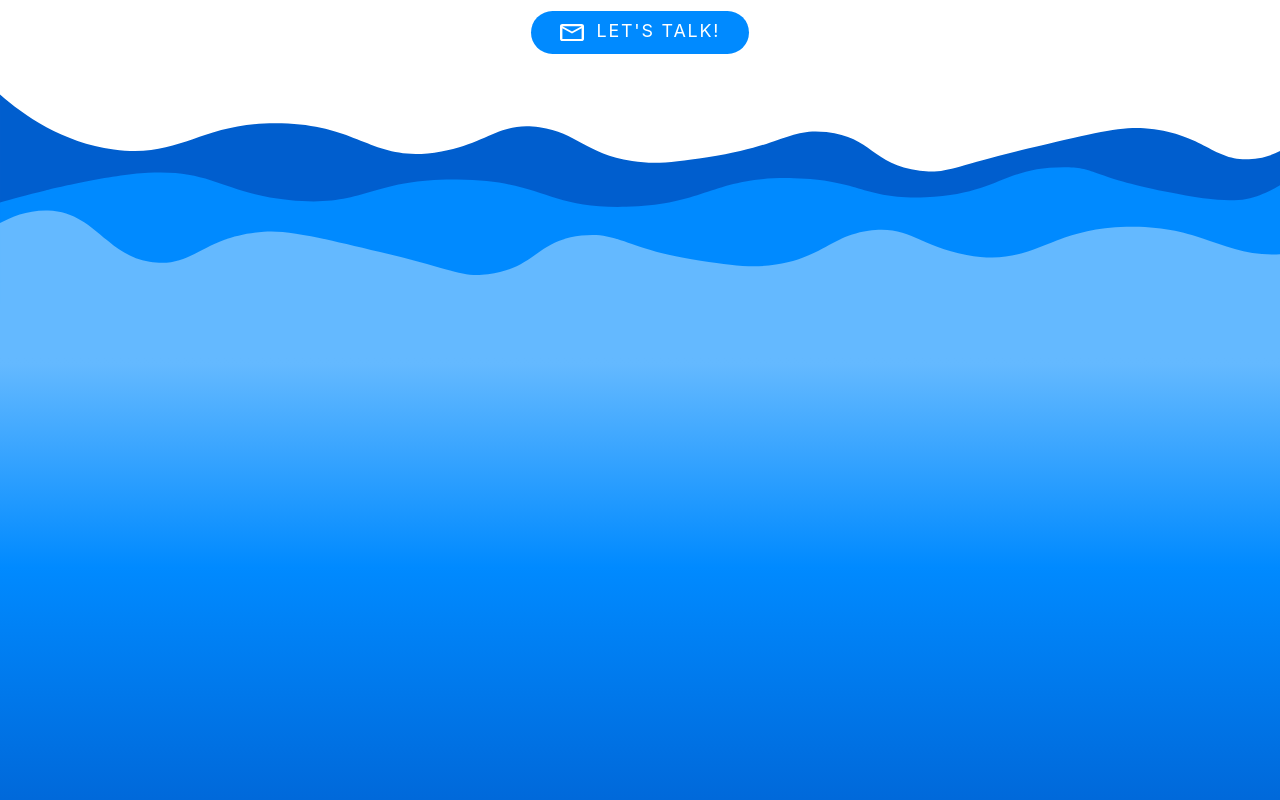
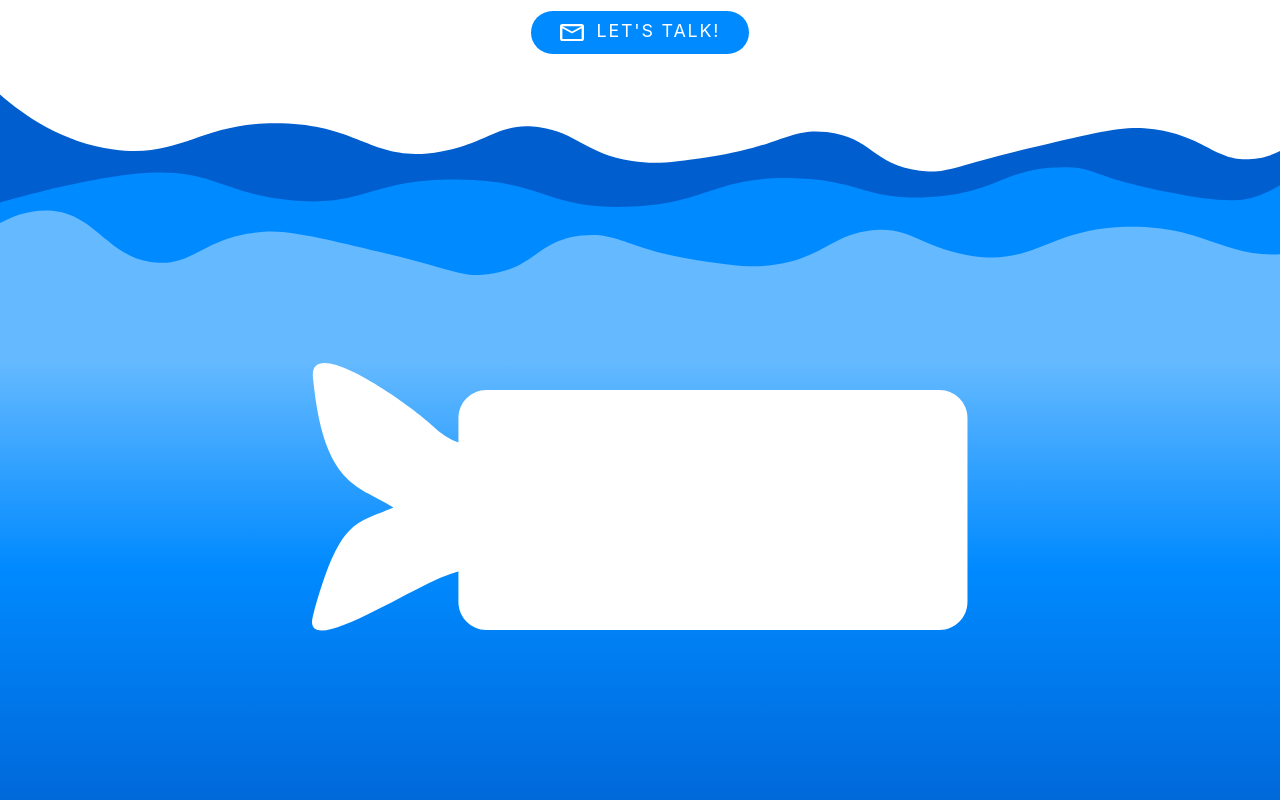
Before and after one commit to matthers3/FishBowl-Team-Site, a React (Create React App) app: page / in a window 1280 px wide. Shown: the part 524-1324 px from the top of the page. Built offline with nearby package versions, Linux system fonts and the light colour scheme.

Commit message:
🚧 Fish

```diff
--- /dev/null
+++ b/src/components/TeamMembers/TeamMembers.jsx
@@ -0,0 +1,10 @@
+import React from "react";
+
+export default function TeamMembers() {
+
+    return (
+      <div className="team-members">
+        <img src={'fish-resume.svg'} className="member"/>
+      </div>
+    );
+  }
--- a/src/components/WaterContainer/WaterContainer.jsx
+++ b/src/components/WaterContainer/WaterContainer.jsx
@@ -1,6 +1,6 @@
 import React from "react";
 import "./WaterContainer.scss";
-import LogoContainer from '../Logo Container/LogoContainer';
+import TeamMembers from "../TeamMembers/TeamMembers";
 
 export default function WaterContainer() {
 
@@ -10,6 +10,7 @@ export default function WaterContainer() {
             <img src={'wave_tops.svg'}/>
         </div>
         <div className="under-water">
+          <TeamMembers></TeamMembers>
         </div>
       </div>
     );
--- a/src/components/WaterContainer/WaterContainer.scss
+++ b/src/components/WaterContainer/WaterContainer.scss
@@ -1,7 +1,6 @@
 
 .water-container {
     margin: 5vh 0 0 0;
-    width: 100vw;
 }
 
 .water-top {
```
Also changed, not shown: public/fish-resume.svg (added), src/components/TeamMembers/TeamMembers.scss (added).
